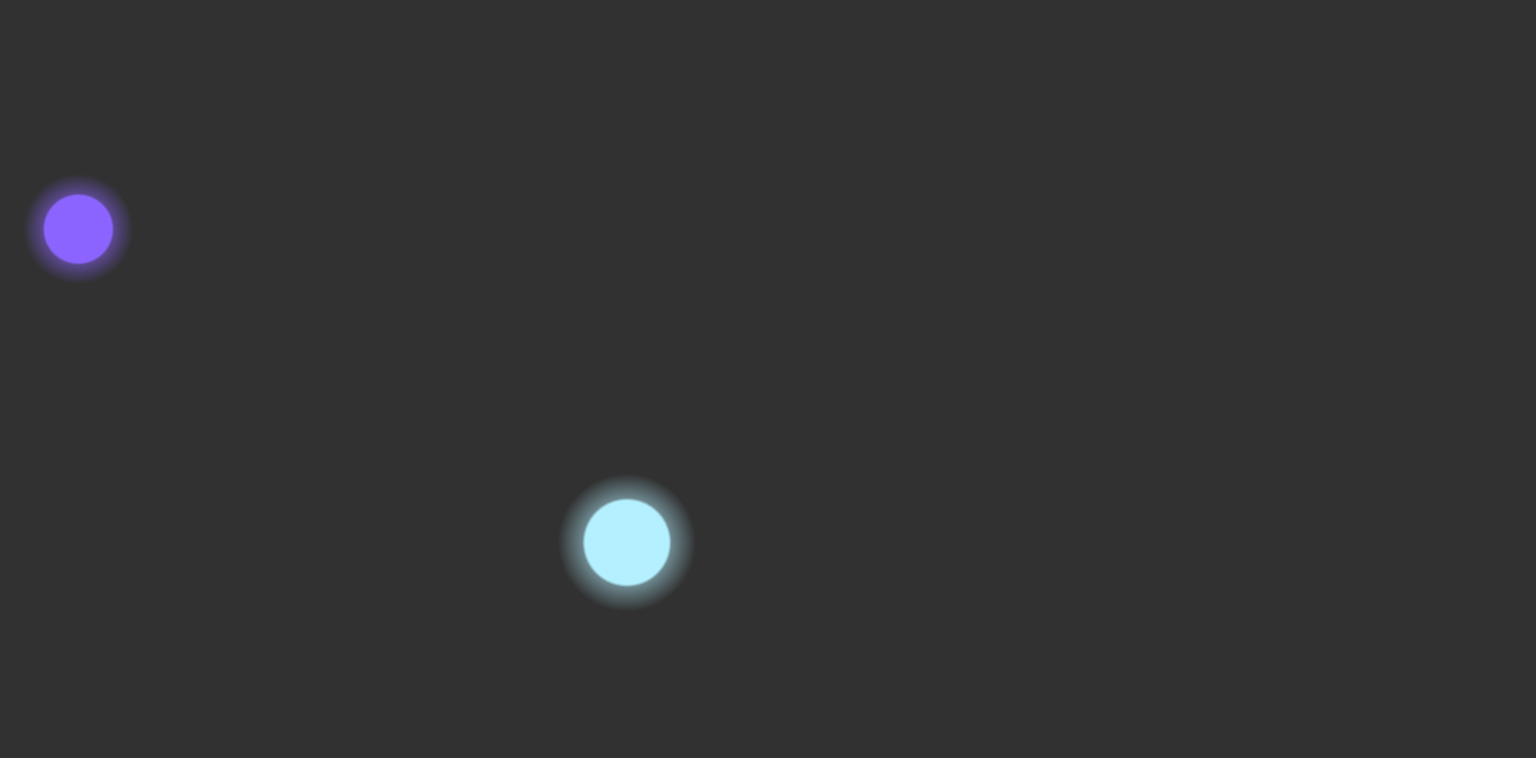
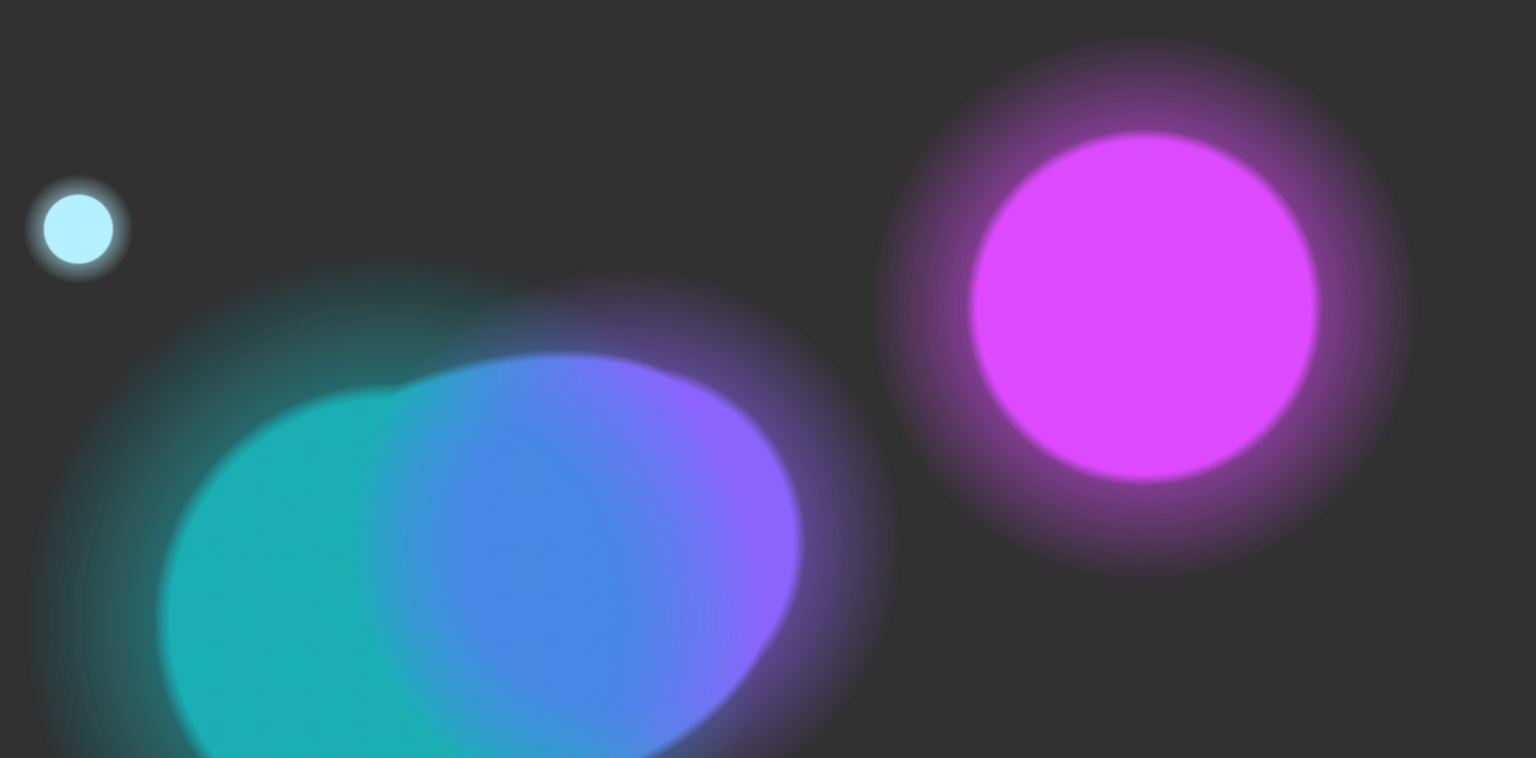
Before and after one commit to leowndev/animated-bg-bubbles, a website built with Vite: page index.html in a window 1280 px wide. Shown: the top 774 px of the page at 98% size, 1568 px wide, since content can reach past the window. Built offline with nearby package versions, Linux system fonts and the light colour scheme.

Commit message:
Add two circles to background

```diff
--- a/index.html
+++ b/index.html
@@ -25,6 +25,9 @@
 
       <div class="background-container">
         <div class="cursor"></div>
+
+        <div class="circle"></div>
+        <div class="circle"></div>
         <div class="circle"></div>
       </div>
     </div>
--- a/src/style.scss
+++ b/src/style.scss
@@ -1,7 +1,8 @@
 $bg-color: #313131;
-$color1: rgb(180, 240, 255);
+$color1: rgb(140, 100, 255);
 $color2: rgb(221, 74, 255);
-$color-cursor: rgb(140, 100, 255);
+$color3: rgb(25, 174, 180);
+$color-cursor: rgb(180, 240, 255);
 $blending: hard-light;
 
 * {
@@ -29,8 +30,8 @@ body {
 }
 
 .circle {
-  width: 200px;
-  height: 200px;
+  width: 50rem;
+  height: 50rem;
   border-radius: 50%;
   background: radial-gradient(
       circle at center,
@@ -40,6 +41,30 @@ body {
     no-repeat;
 
   mix-blend-mode: $blending;
+
+  &:nth-child(2) {
+    position: absolute;
+    left: 60%;
+    top: -30%;
+    background: radial-gradient(
+        circle at center,
+        rgba($color2, 0.5) 30%,
+        rgba($color2, 0) 50%
+      )
+      no-repeat;
+  }
+
+  &:nth-child(3) {
+    height: 80rem;
+    position: absolute;
+    top: -20%;
+    background: radial-gradient(
+        circle at center,
+        rgba($color3, 0.5) 30%,
+        rgba($color3, 0) 50%
+      )
+      no-repeat;
+  }
 }
 
 .cursor {
```
